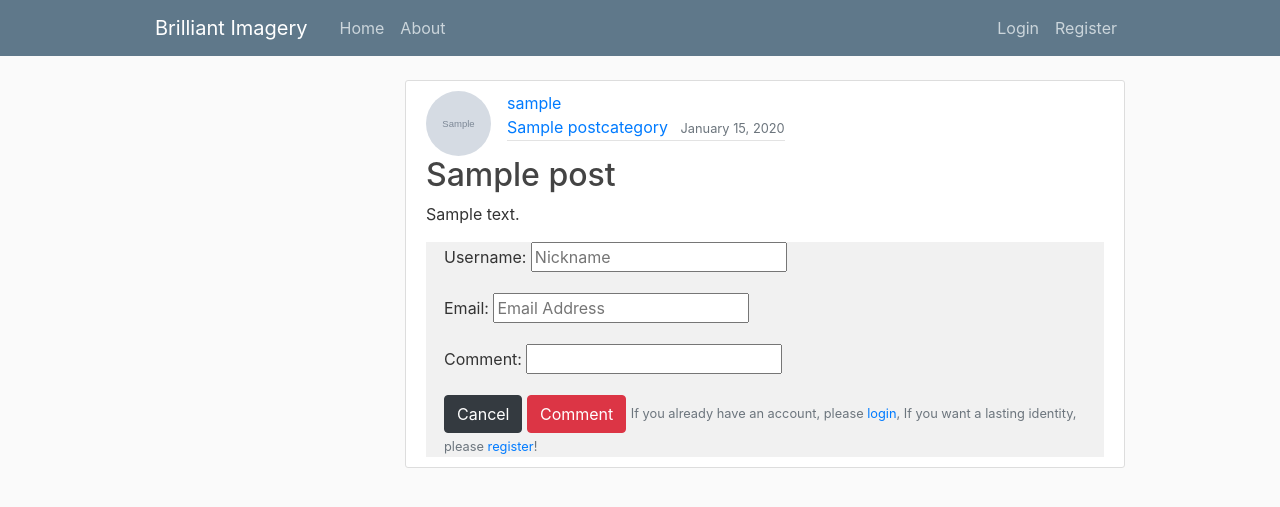
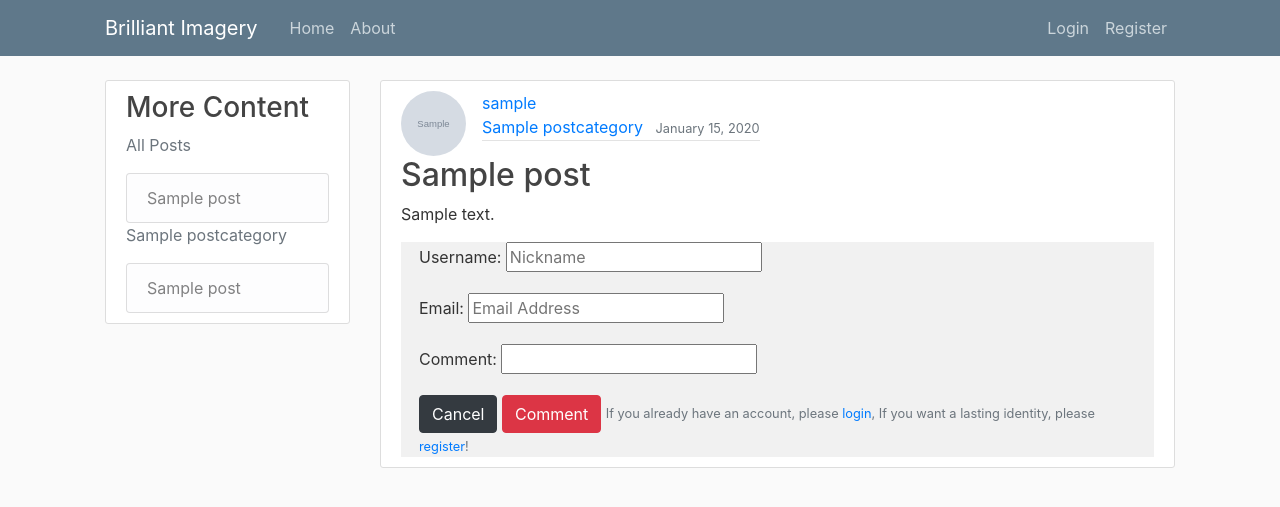
Before and after one commit to brilliantimagery/brilliantimagery_site, a Django app: a page that uses post/templates/post/post_detail.html in a window 1280 px wide. Shown: the top 507 px of the page. Run offline with Django 3.2, Linux system fonts and the light colour scheme; tables that the repository leaves empty hold one stand-in row (values such as "Sample post"); grey boxes marked "Sample" are stand-in pictures; some libraries are stand-ins or nearby versions.

```diff
--- a/main/static/main/css/main.css
+++ b/main/static/main/css/main.css
@@ -108,30 +108,36 @@ a.article-title:hover {
 
 @media (min-width: 800px) {
     .container{
-        max-width: 800px;
+        max-width: 700px;
     }
 }
 
 @media (min-width: 1000px) {
     .container{
-        max-width: 1000px;
+        max-width: 900px;
+    }
+}
+
+@media (min-width: 1200px) {
+    .container{
+        max-width: 1100px;
     }
 }
 
 @media (min-width: 1400px) {
     .container{
-        max-width: 1200px;
+        max-width: 1300px;
     }
 }
 
 @media (min-width: 1600px) {
     .container{
-        max-width: 1400px;
+        max-width: 1500px;
     }
 }
 
 @media (min-width: 1800px) {
     .container{
-        max-width: 1600px;
+        max-width: 1700px;
     }
 }
--- a/post/templates/post/includes/_comment_form.html
+++ b/post/templates/post/includes/_comment_form.html
@@ -3,7 +3,7 @@
     {% csrf_token %}
     {{ form.as_p }}
     <input type="hidden" name="comment-pk" value="{{ post.pk }} {{ comment.pk }}">
-    <a href="{% url 'post-slugged:detail-view' post.category.slug_category post.publish_date|date:"o-m-d" post.slug_post %}" class="btn btn-dark">Cancel</a>
+    <a href="{% url 'post-slugged:detail-view' post.category.slug_category post.publish_date|date:"Y-m-d" post.slug_post %}" class="btn btn-dark">Cancel</a>
     <button class="btn btn-danger" type="submit" value="{{ post.pk }} {{ comment.pk }}">{{ button_name }}</button>
     {% if not user.is_authenticated %}
         <small class="text-muted">
--- a/post/templates/post/includes/_post_comment.html
+++ b/post/templates/post/includes/_post_comment.html
@@ -18,12 +18,12 @@
 {#        {% endfor %}#}
 {#    {% endfor %}#}
     {% if comment.author == user or user.groups.all.0.name == 'editor' %}
-        <a href="{% url 'post-slugged:update_comment' slug_category=post.category.slug_category date_slug=post.publish_date|date:"o-m-d" slug_post=post.slug_post %}?post-id={{ post.pk }}&comment-id={{ comment.pk }}#comment-form">Edit</a>
+        <a href="{% url 'post-slugged:update_comment' slug_category=post.category.slug_category date_slug=post.publish_date|date:"Y-m-d" slug_post=post.slug_post %}?post-id={{ post.pk }}&comment-id={{ comment.pk }}#comment-form">Edit</a>
         <br>
     {% endif %}
     {% if post.comments_enabled and post.category.comments_enabled %}
         {% if not form %}
-            <a href="{% url 'post-slugged:comment' slug_category=post.category.slug_category date_slug=post.publish_date|date:"o-m-d" slug_post=post.slug_post %}?post-id={{ post.pk }}&comment-id={{ comment.pk }}#comment-form" class="btn btn-outline-secondary btn-sm">Comment</a>
+            <a href="{% url 'post-slugged:comment' slug_category=post.category.slug_category date_slug=post.publish_date|date:"Y-m-d" slug_post=post.slug_post %}?post-id={{ post.pk }}&comment-id={{ comment.pk }}#comment-form" class="btn btn-outline-secondary btn-sm">Comment</a>
         {% elif form.comment_id == comment.id %}
             {% include 'post/includes/_comment_form.html' %}
         {% endif %}
--- a/post/templates/post/post_confirm_delete.html
+++ b/post/templates/post/post_confirm_delete.html
@@ -13,7 +13,7 @@
             </fieldset>
             <div class="form-group">
                 <button class="btn btn-danger" type="submit">Yes, Delete</button>
-                <a class="btn btn-secondary" href="{% url 'post-slugged:detail-view' object.category.slug_category object.publish_date|date:"o-m-d" object.slug_post %}">Cancel</a>
+                <a class="btn btn-secondary" href="{% url 'post-slugged:detail-view' object.category.slug_category object.publish_date|date:"Y-m-d" object.slug_post %}">Cancel</a>
             </div>
         </form>
     </div>
--- a/post/templates/post/post_detail.html
+++ b/post/templates/post/post_detail.html
@@ -15,8 +15,8 @@
                     <small class="text-muted">{{ post.publish_date|date:"F d, Y" }}</small>
                     {% if post.author == user %}
                         <div>
-                            <a class="btn btn-secondary btn-sm mt-1 mb-1" href="{% url 'post-slugged:update' post.category.slug_category post.publish_date|date:"o-m-d" post.slug_post %}">Update</a>
-                            <a class="btn btn-danger btn-sm mt-1 mb-1" href="{% url 'post-slugged:delete' post.category.slug_category post.publish_date|date:"o-m-d" post.slug_post %}">Delete</a>
+                            <a class="btn btn-secondary btn-sm mt-1 mb-1" href="{% url 'post-slugged:update' post.category.slug_category post.publish_date|date:"Y-m-d" post.slug_post %}">Update</a>
+                            <a class="btn btn-danger btn-sm mt-1 mb-1" href="{% url 'post-slugged:delete' post.category.slug_category post.publish_date|date:"Y-m-d" post.slug_post %}">Delete</a>
                         </div>
                     {% endif %}
                 </div>
@@ -27,7 +27,7 @@
         </div>
         {% if post.comments_enabled and post.category.comments_enabled %}
             {% if not form %}
-                <a href="{% url 'post-slugged:comment' slug_category=post.category.slug_category date_slug=post.publish_date|date:"o-m-d" slug_post=post.slug_post %}?post-id={{ post.pk }}&comment-id={{ 0 }}#comment-form" class="btn btn-outline-secondary btn-sm">Comment</a>
+                <a href="{% url 'post-slugged:comment' slug_category=post.category.slug_category date_slug=post.publish_date|date:"Y-m-d" slug_post=post.slug_post %}?post-id={{ post.pk }}&comment-id={{ 0 }}#comment-form" class="btn btn-outline-secondary btn-sm">Comment</a>
             {% elif not form.comment_id   %}
                 {% include 'post/includes/_comment_form.html' %}
             {% endif %}
@@ -42,6 +42,20 @@
     </article>
 {% endblock main_content %}
 
+{% block sidebar_content %}
+    <div class="content-section">
+        <h3>More Content</h3>
+        {% for section, posts in sidebar.items %}
+            <p class='text-muted'>{{ section }}</p>
+            <ul class="list-group">
+            {% for post in posts %}
+                <a href="{% url 'post-slugged:detail-view' post.category.slug_category post.publish_date|date:"Y-m-d" post.slug_post %}" class="list-group-item list-group-item-light">{{ post.title }}</a>
+            {% endfor %}
+            </ul>
+        {% endfor %}
+    </div>
+{% endblock sidebar_content %}
+
 {% block additional_js %}
     <script src="{% static 'main/js/tinymce/tinymce.min.js' %}"></script>
     <script src="{% static 'main/js/collapsible_comments.js' %}"></script>
--- a/post/templates/post/post_form.html
+++ b/post/templates/post/post_form.html
@@ -23,3 +23,8 @@
     </div>
 
 {% endblock main_content %}
+
+{% block additional_js %}
+    <script src="{% static 'main/js/tinymce/tinymce.min.js' %}"></script>
+    <script src="{% static 'main/js/collapsible_comments.js' %}"></script>
+{% endblock additional_js %}
--- a/post/templates/post/post_list.html
+++ b/post/templates/post/post_list.html
@@ -15,7 +15,7 @@
                     <a class="mr-2" href="{% url 'post:user-posts' object.author.username %}">{{ object.author }}</a>
                     <small class="text-muted">{{ object.publish_date|date:"F d, Y" }}</small>
                 </div>
-                <h2><a class="article-title" href="{% url 'post-slugged:detail-view' object.category.slug_category object.publish_date|date:"o-m-d" object.slug_post %}">{{ object.title }}</a></h2>
+                <h2><a class="article-title" href="{% url 'post-slugged:detail-view' object.category.slug_category object.publish_date|date:"Y-m-d" object.slug_post %}">{{ object.title }}</a></h2>
                 <p class="article-content">{{ object.content_summary|safe }}</p>
             </div>
         </article>
@@ -46,7 +46,7 @@
             <p class='text-muted'>{{ section }}</p>
             <ul class="list-group">
             {% for post in posts %}
-                <a href="{% url 'post-slugged:detail-view' post.category.slug_category post.publish_date|date:"o-m-d" post.slug_post %}" class="list-group-item list-group-item-light">{{ post.title }}</a>
+                <a href="{% url 'post-slugged:detail-view' post.category.slug_category post.publish_date|date:"Y-m-d" post.slug_post %}" class="list-group-item list-group-item-light">{{ post.title }}</a>
             {% endfor %}
             </ul>
         {% endfor %}
--- a/post/views.py
+++ b/post/views.py
@@ -1,3 +1,6 @@
+# from datetime.datetime import strptime
+import datetime
+
 from django.contrib.auth.decorators import login_required, user_passes_test
 from django.contrib.auth.mixins import LoginRequiredMixin, UserPassesTestMixin
 from django.contrib.auth.models import User, Permission, Group
@@ -6,16 +9,17 @@ from django.core.paginator import Paginator
 from django.shortcuts import render, get_object_or_404, redirect
 from django.views.generic import CreateView, DeleteView, DetailView, ListView, UpdateView
 
-from .models import Post, PostComment
+from .models import Post, PostComment, PostCategory
 from .forms import NewCommentForm
 
 pagination_count = 4
+posts_per_sidebar_topic = 5
 
 
 def detail_view(request, slug_category, date_slug, slug_post):
     post = get_object_or_404(Post, slug_post=slug_post)
 
-    context = {'post': post}
+    context = {'post': post, 'sidebar': _sidebar()}
     return render(request, 'post/post_detail.html', context=context)
 
 
@@ -25,12 +29,7 @@ def home_view(request):
     page = request.GET.get('page')
     posts = paginated_posts.get_page(page)
 
-    results_per_subset = 5
-    # all_posts = Post.objects.order_by('-publish_date').values('title', 'category__slug_category', 'publish_date', 'slug_post')[:results_per_subset]
-    all_posts = Post.objects.order_by('-publish_date')[:results_per_subset]
-    tutorials = Post.objects.order_by('-publish_date').filter(category__name__iexact='DNG101')[: 2]
-
-    context = {'object_list': posts, 'sidebar': {'All Posts': all_posts, 'Tutorials': tutorials}}
+    context = {'object_list': posts, 'sidebar': _sidebar()}
     return render(request, 'post/post_list.html', context=context)
 
 
@@ -41,22 +40,11 @@ def user_post_list_view(request, username):
     page = request.GET.get('page')
     posts = paginated_posts.get_page(page)
 
-    results_per_subset = 5
-    # all_posts = Post.objects.order_by('-publish_date').values('title', 'category__slug_category', 'publish_date', 'slug_post')[:results_per_subset]
-    all_posts = Post.objects.filter(author=user). \
-                    order_by('-publish_date')[:results_per_subset]
-    tutorials = Post.objects.filter(author=user). \
-                    order_by('-publish_date').filter(category__name__iexact='DNG101')[: 2]
-
-    context = {'object_list': posts,
-               'sidebar': {'All Posts': all_posts, 'Tutorials': tutorials},
-               }
+    context = {'object_list': posts, 'sidebar': _sidebar(author=user)}
     return render(request, 'post/post_list.html', context=context)
 
 
 def comment_view(request, slug_category, date_slug, slug_post):
-    # post_id = request.GET.get('post-id')
-    # comment_id = request.GET.get('comment-id')
     post_id = int(request.GET.get('post-id', '0'))
     comment_id = int(request.GET.get('comment-id', '0'))
 
@@ -74,7 +62,7 @@ def comment_view(request, slug_category, date_slug, slug_post):
     if request.method == 'GET':
         form = NewCommentForm(instance=post_comment)
         form.post_id = post_id
-        form.comment_id = comment_id
+        form.comment_id = comment_id if comment_id else None
     else:
         form = NewCommentForm(request.POST)
 
@@ -98,12 +86,18 @@ def comment_view(request, slug_category, date_slug, slug_post):
 
         form = NewCommentForm(instance=post_comment)
 
-    post = get_object_or_404(Post, slug_post=slug_post)
+    # timezone stuff likely causing an issue
+    post = get_object_or_404(Post,
+                             # category__slug_category=slug_category,
+                             # publish_date=datetime.datetime.strptime(date_slug, "%Y-%m-%d"),
+                             slug_post=slug_post)
 
     context = {'post': post,
                'form': form,
-               'button_name': 'Comment'
+               'button_name': 'Comment',
+               'sidebar': _sidebar()
                }
+
     return render(request, 'post/post_detail.html', context=context)
 
 
@@ -117,9 +111,8 @@ def update_comment_view(request, slug_category, date_slug, slug_post):
 
     comment = get_object_or_404(PostComment, post_comment_id=post_id, pk=comment_id)
 
-    # if comment.author != user and not user.groups.filter(name='editor').exists():
     if comment.author != user and \
-        not user.groups.filter(permissions__name__iexact='can change post comment').exists():
+            not user.groups.filter(permissions__name__iexact='can change post comment').exists():
         raise PermissionDenied
 
     if request.method == 'GET':
@@ -152,9 +145,16 @@ def update_comment_view(request, slug_category, date_slug, slug_post):
 
 
 def category_view(request, slug_category):
-    posts = Post.objects.filter(category__slug_category=slug_category).\
+    posts = Post.objects.filter(category__slug_category=slug_category). \
         order_by('-publish_date').all()
-    return render(request, 'post/post_list.html', {'object_list': posts})
+
+    paginated_posts = Paginator(posts, pagination_count)
+    page = request.GET.get('page')
+    posts = paginated_posts.get_page(page)
+
+    return render(request, 'post/post_list.html',
+                  {'object_list': posts,
+                   'sidebar': _sidebar(category__name__iexact=slug_category)})
 
 
 class PostCreateView(LoginRequiredMixin, CreateView):
@@ -185,10 +185,10 @@ class PostDeleteView(LoginRequiredMixin, UserPassesTestMixin, DeleteView):
 #     slug_url_kwarg = 'slug_post'
 
 
-class PostListView(ListView):
-    model = Post
-    ordering = ['-publish_date']
-    pagination_count = 5
+# class PostListView(ListView):
+#     model = Post
+#     ordering = ['-publish_date']
+#     pagination_count = 5
 
 
 # class UserPostListView(ListView):
@@ -215,3 +215,23 @@ class PostUpdateView(LoginRequiredMixin, UserPassesTestMixin, UpdateView):
     def test_func(self):
         post = self.get_object()
         return self.request.user == post.author
+
+
+def _sidebar(**kwargs):
+    # all_posts = Post.objects.order_by('-publish_date').values('title', 'category__slug_category', 'publish_date', 'slug_post')[:results_per_subset]
+
+    filters = kwargs.copy()
+    filters.pop('category__name', None)
+    filters.pop('category__name__iexact', None)
+    all_posts = Post.objects.filter(**filters).order_by('-publish_date')[:posts_per_sidebar_topic]
+    sidebar = {'All Posts': all_posts}
+
+    categories = PostCategory.objects.values_list('name', flat=True)
+
+    for cat in categories:
+        posts = Post.objects.filter(**kwargs).order_by('-publish_date'). \
+                    filter(category__name__iexact=cat)[: posts_per_sidebar_topic]
+        if posts:
+            sidebar[cat] = posts
+
+    return sidebar
```
Also changed, not shown: post/tests/conftest.py (+51 -5 lines), post/tests/test_post_views.py (+98 -1 lines).
